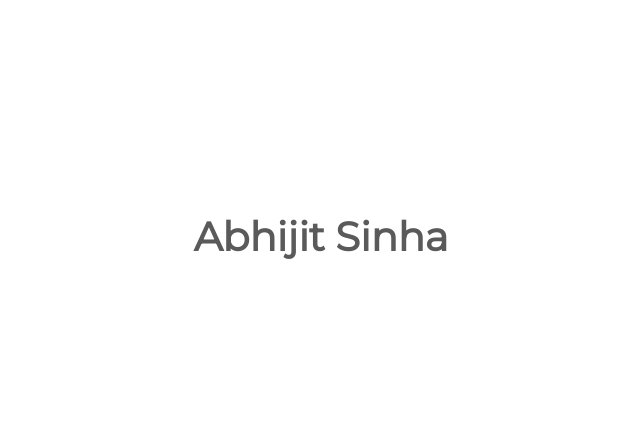
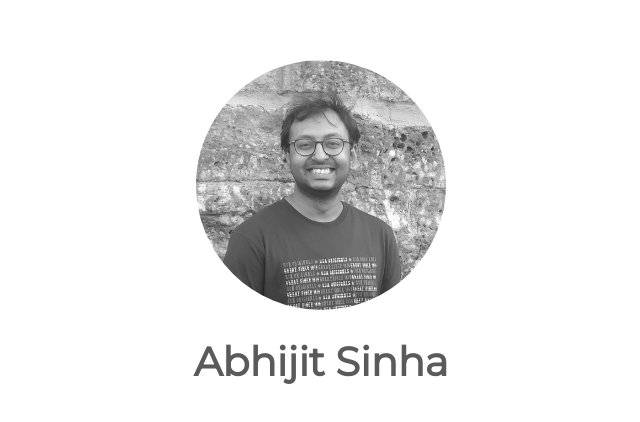
Before and after one commit to abhijitsinha89/abhijitsinha89.github.io, a plain HTML site: page index.html in a window 1280 px wide. Shown: the part 112-534 px from the top of the page, without its empty margins (319-959 px from the left). Drawn offline with Linux system fonts and the light colour scheme.

Commit message:
feat: added self image

```diff
--- a/index.html
+++ b/index.html
@@ -12,19 +12,30 @@
         display: flex;
         align-items: center;
         justify-content: center;
+        flex-flow: column;
         height: 85vh;
         font-family: 'Montserrat', sans-serif;
     }
 
     header h1 {
-    	color: #5a5a5a;
-    	font-size: 2.5em;
+        color: #5a5a5a;
+        font-size: 2.5em;
+    }
+
+    .self {
+        background: url('./self.png') no-repeat;
+        width: 250px;
+        height: 250px;
+        background-size: cover;
+        border-radius: 50%;
+        background-position: center center;
     }
     </style>
 </head>
 
 <body class="container">
     <header>
+        <div class="self"></div>
         <h1>Abhijit Sinha</h1>
     </header>
 </body>
```
Also changed, not shown: self.png (added).
